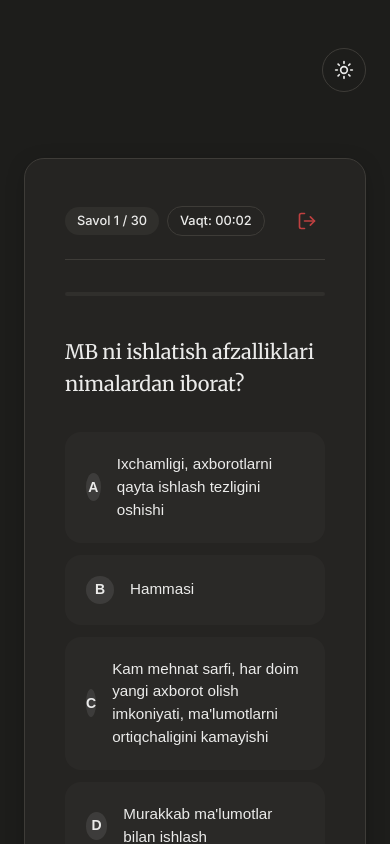
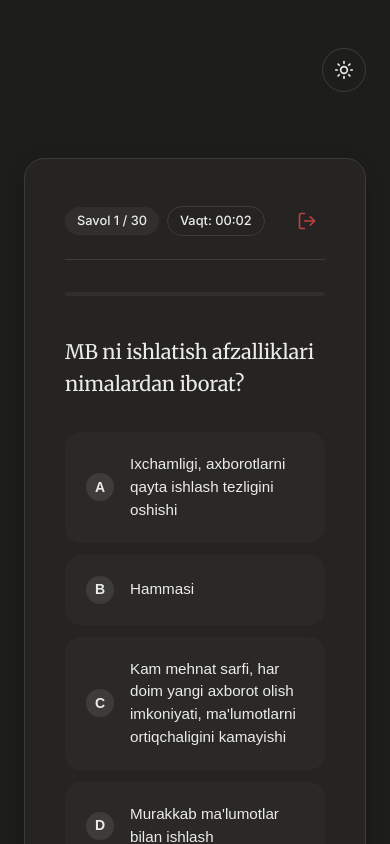
Before and after one commit to donsarvar/quiz-app, a React (Vite) app in the folder quiz-app/: page / in a window 390 px wide. Both pictures are taken after a click on the button "Testni boshlash". Shown: the top 844 px of the page. Built offline with nearby package versions, Linux system fonts and the light colour scheme.

Commit message:
fix: prevent option badges from distorting on mobile

```diff
--- a/quiz-app/src/components/Quiz.jsx
+++ b/quiz-app/src/components/Quiz.jsx
@@ -92,6 +92,8 @@ const Quiz = ({ questions, settings, onFinish, onExit }) => {
               justifyContent: 'center',
               width: '28px',
               height: '28px',
+              minWidth: '28px',
+              flexShrink: 0,
               borderRadius: '50%',
               backgroundColor: 'hsla(var(--foreground) / 0.1)',
               marginRight: '1rem',
```
